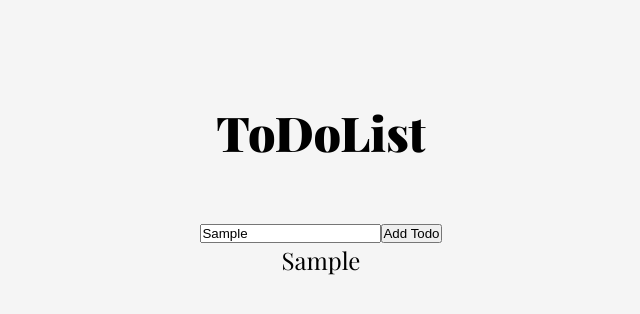
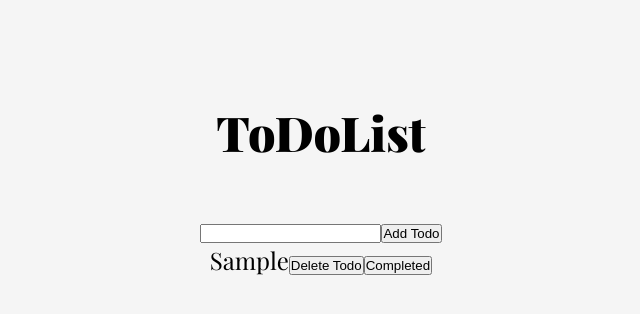
Before and after one commit to SchoolOfCode/bc13_w11d5_hackathon-front-end-abdi-and-steve-c, a React (Create React App) app in the folder todo-list/: page / in a window 1280 px wide. Both pictures are taken after typing "Sample" into the empty fields and a click on the button "Add Todo". Shown: the top 314 px of the page, without its empty margins (319-959 px from the left). Built offline with nearby package versions, Linux system fonts and the light colour scheme; no server answers; a web font is replaced by a local one.

Commit message:
fronte end nearlly complete

```diff
--- a/todo-list/src/ToDoList.js
+++ b/todo-list/src/ToDoList.js
@@ -20,6 +20,7 @@ function ToDoList() {
 			completed: false,
 		};
 		setTodos([...todos, todo]);
+    e.target.elements.todo.value = '';
 	}
 
 	function toggleTodo(index) {
@@ -27,6 +28,12 @@ function ToDoList() {
 		newTodos[index].completed = !newTodos[index].completed;
 		setTodos(newTodos);
 	}
+
+  function deleteTodo(index){
+    const newTodos = [...todos];
+    newTodos.splice(index, 1);
+    setTodos(newTodos);
+  }
 
 	return (
 		<div className="ToDoList">
@@ -37,8 +44,13 @@ function ToDoList() {
 			</form>
 			<ul className="BulletList">
 				{todos.map((todo, index) => (
-					<li key={index} onClick={() => toggleTodo(index)}>
-						{todo.task}
+					<li key={index}>
+            <span
+              style={{ textDecoration: todo.completed ? 'line-through' : 'none' }}
+            >{todo.task}</span>
+
+          <button type="submit" onClick={()=> deleteTodo(index)}>Delete Todo</button>
+          <button type="submit" onClick={() => toggleTodo(index)} >Completed</button>
 					</li>
 				))}
 			</ul>
```
